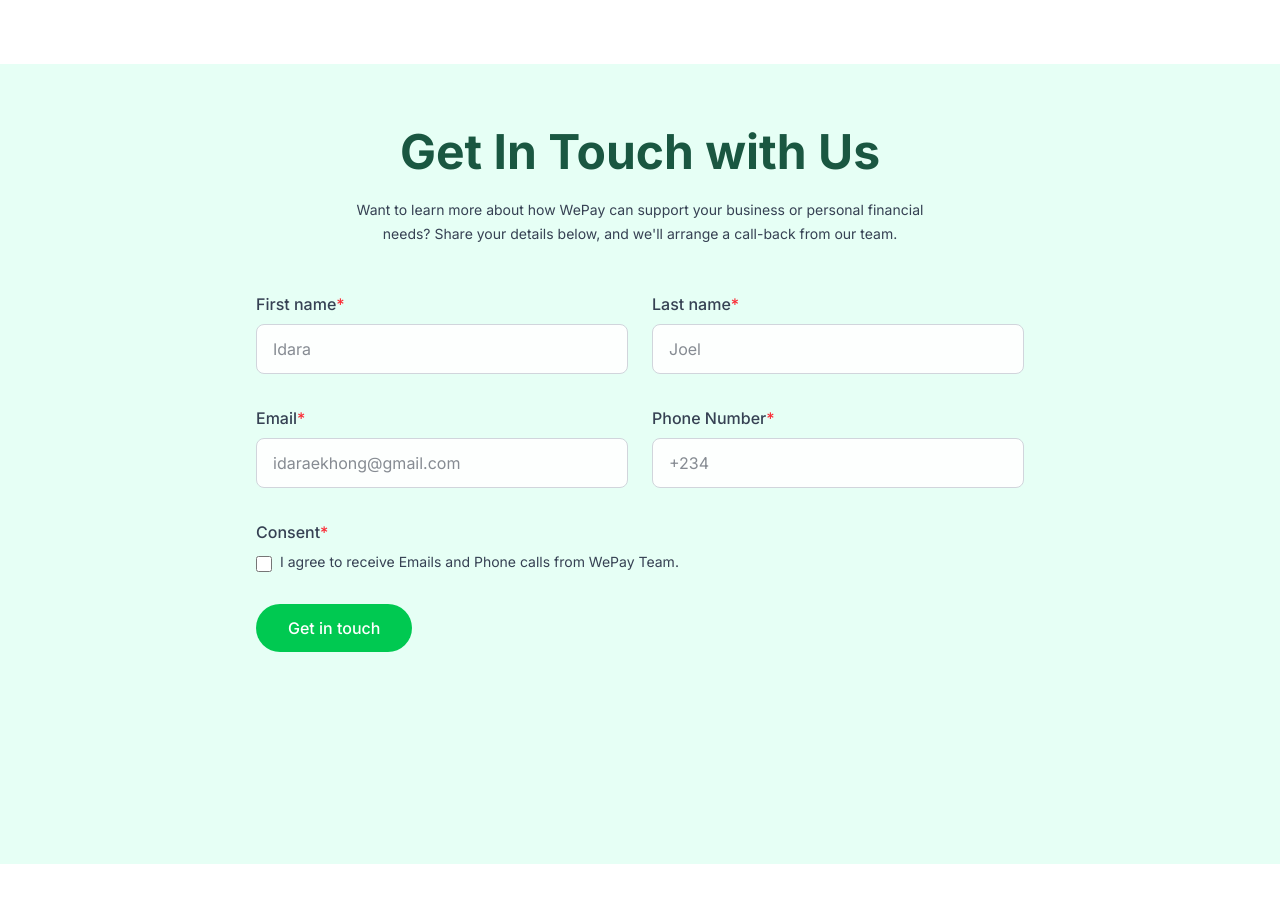
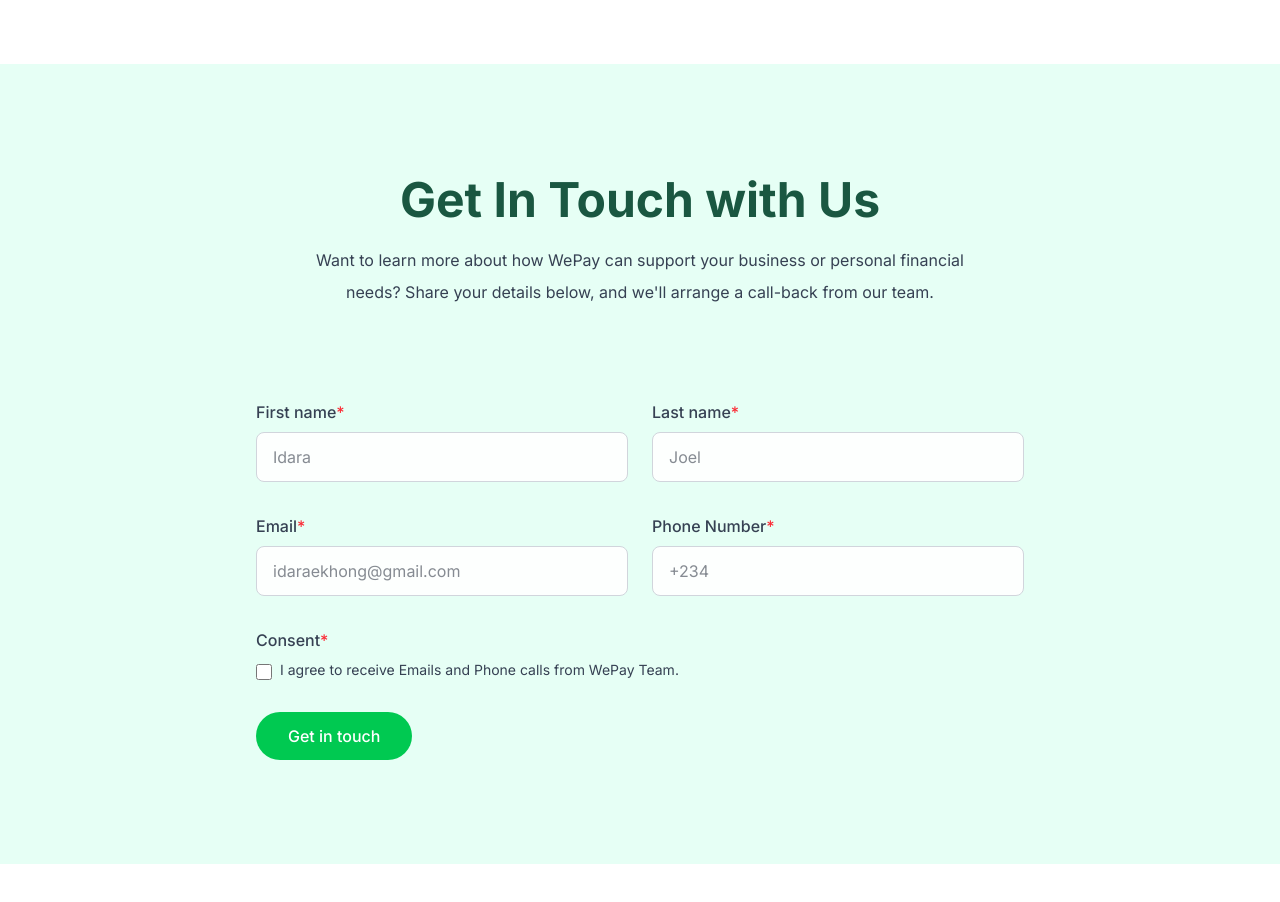
Before and after one commit to Rufai-Ahmed/gov, a Next.js app: page / in a window 1280 px wide. Shown: the part 4780-5682 px from the top of the page. Built offline with nearby package versions, Linux system fonts and the light colour scheme.

Commit message:
feat: fix text

```diff
--- a/components/sections/get-in-touch/GetInTouch.tsx
+++ b/components/sections/get-in-touch/GetInTouch.tsx
@@ -11,12 +11,13 @@
   return (
     <div className="min-h-screen bg-[#e6fff5] dark:bg-[#043024] py-16 mt-20 px-4">
       <div className="max-w-3xl mx-auto">
-        <h1 className="text-4xl md:text-5xl font-bold text-center text-[#1a5741] dark:text-white mb-6">
+        <div className="px-4 sm:px-6 lg:px-8 py-8 sm:py-12 max-w-7xl mx-auto">
+          <h1 className="text-3xl sm:text-4xl md:text-5xl font-bold text-center text-[#1a5741] dark:text-white mb-4 sm:mb-6">
             {isDarkMode ? "Make We Link Up!" : "Get In Touch with Us"}
           </h1>
 
-        <div className="text-gray-700 dark:text-[#749797] text-center text-sm mb-12 max-w-2xl mx-auto">
-          <p className="mb-1">
+          <div className="text-gray-700 dark:text-[#749797] text-center text-sm sm:text-base mb-8 sm:mb-12 max-w-md sm:max-w-lg md:max-w-2xl mx-auto">
+            <p className="mb-1 sm:mb-2">
               {isDarkMode
                 ? "You wan know more about how WePay fit help your business or personal money"
                 : "Want to learn more about how WePay can support your business or personal financial"}
@@ -26,6 +27,7 @@
                 ? "needs? Drop your details below, and we go arrange call-back from our team."
                 : "needs? Share your details below, and we'll arrange a call-back from our team."}
             </p>
+          </div>
         </div>
 
         <form className="space-y-8">
```
Lines whose indentation alone changed are shown as unchanged.
